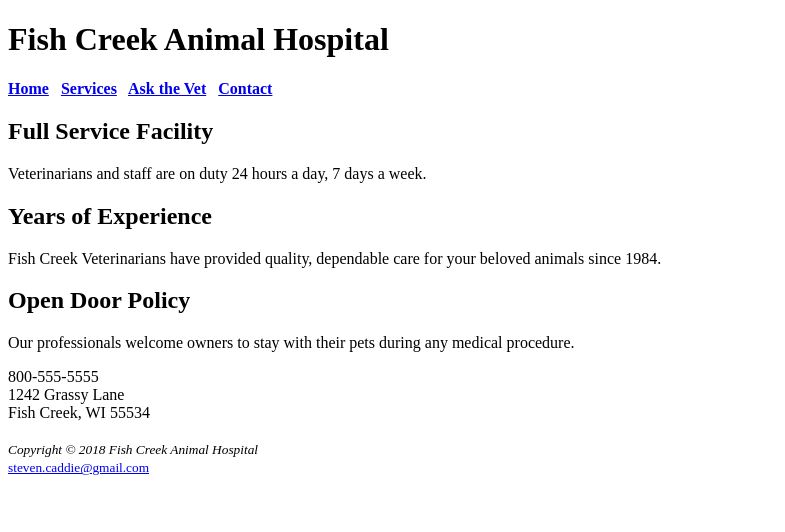
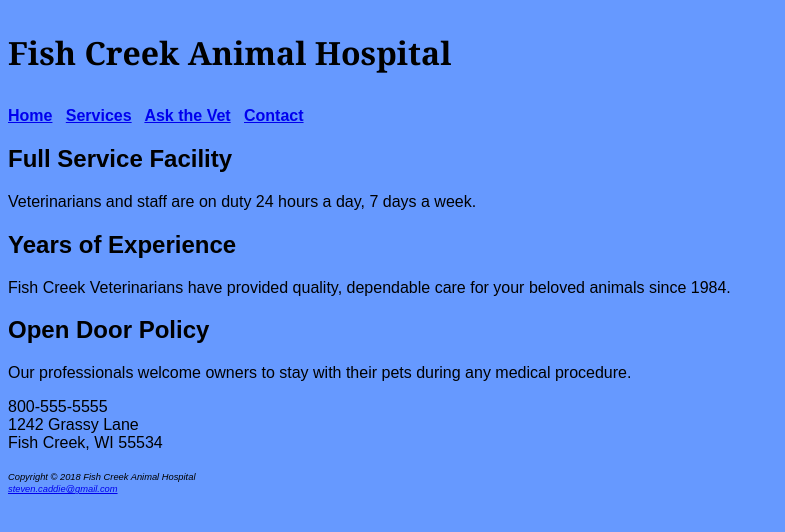
Before and after one commit to StevenCaddy/FishCreek, a plain HTML site: page index.html in a window 1280 px wide. Shown: the whole page, without its empty margins (0-785 px from the left). Drawn offline with Linux system fonts and the light colour scheme.

Commit message:
css for home

```diff
--- /dev/null
+++ b/fishcreek.css
@@ -0,0 +1,11 @@
+body {background-color: #6699FF; font-color: #D5E3FF; font-family: Arial, Verdana, sans-serif;}
+
+header {background-color: #6699FF; font-color:#003366; font-family: Georgia, "Times New Roman", serif;}
+
+h1 {line-height: 200%}
+
+nav {font-weight: bold;}
+
+.category {font-weight: bold; background-color: #6699FF; font-color: #003366; font-size: 1.1em;}
+
+footer {font-size: 0.70em; font-style: italic;}
--- a/index.html
+++ b/index.html
@@ -6,6 +6,7 @@
 <body>
 	<header>
 		<h1>Fish Creek Animal Hospital</h1>
+		<link rel="stylesheet" type="text/css" href="fishcreek.css">
 	</header>
 	<nav>
 		<b>	<a href="index.html">Home</a> &nbsp;
```
